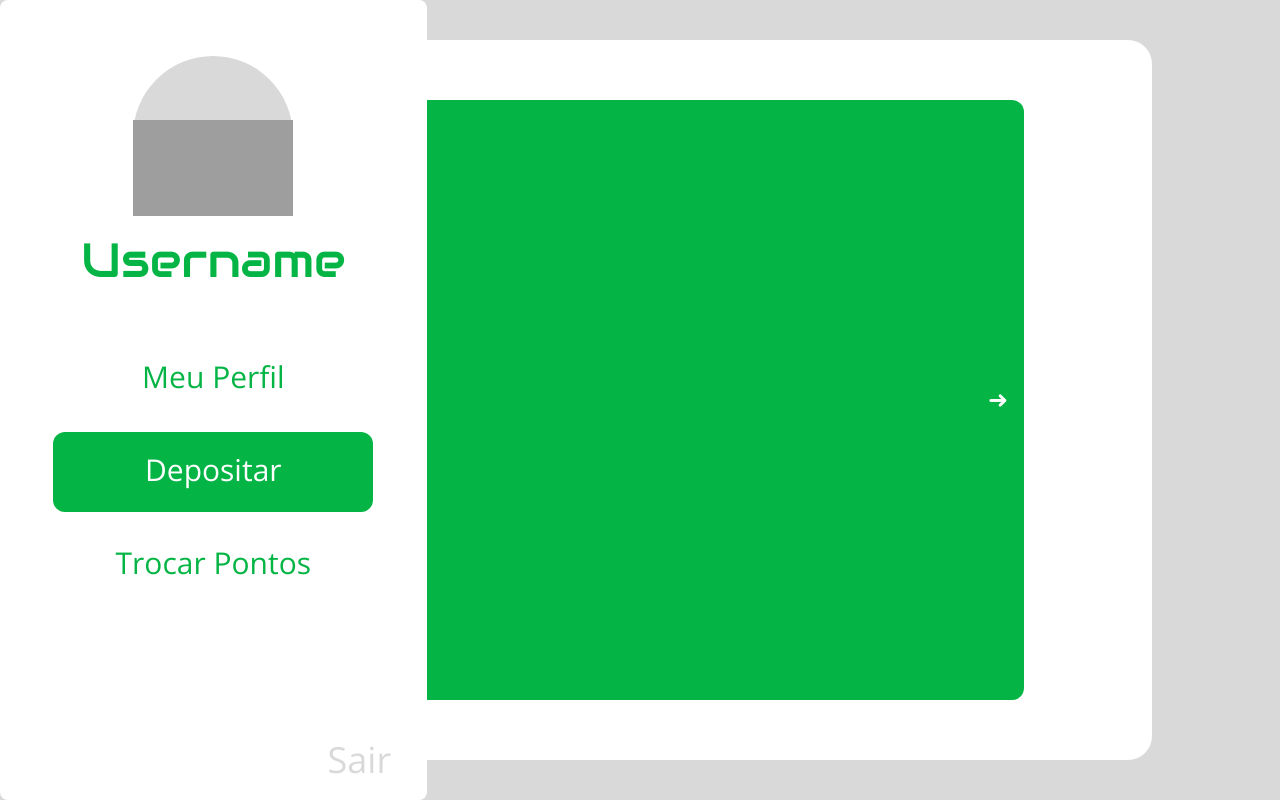
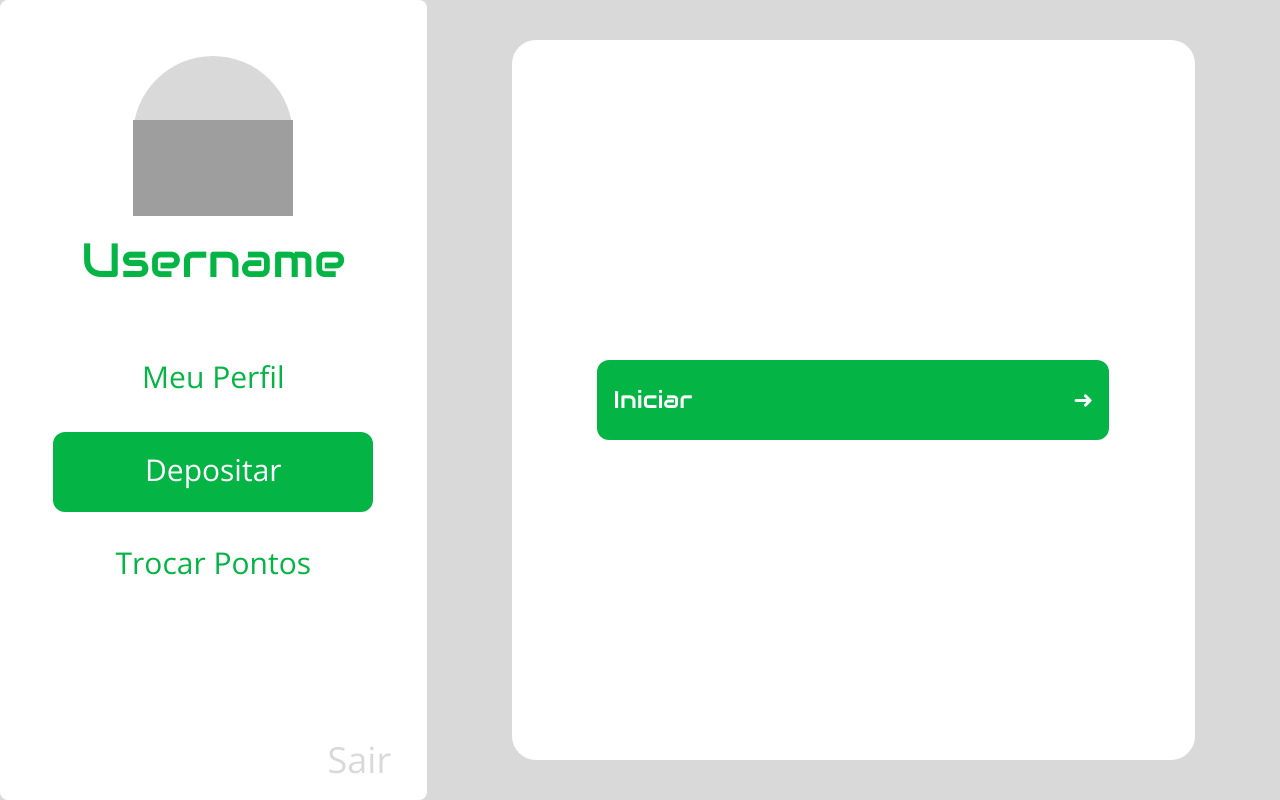
Before and after one commit to alejanicki/tcc-frontend, a Next.js app: page /deposit in a window 1280 px wide. Built offline with nearby package versions, Linux system fonts and the light colour scheme; grey boxes are pictures that could not be loaded.

Commit message:
feat: responsive style

```diff
--- a/src/app/deposit/components/start.tsx
+++ b/src/app/deposit/components/start.tsx
@@ -1,12 +1,20 @@
+"use client";
 import Button from "@/components/buton";
+import { useRef } from "react";
 
-export default function Start() {
+export default function Start(props: any) {
+  let display = useRef(props.display)
+
   return (
+    <div className="h-20 my-auto" onClick={() => {
+      props.setDisplay(1)
+    }}>
       <Button type="submit" color="fourth">
         <div className="flex w-full justify-between text-2xl px-2">
           <h1>Iniciar</h1>
           <h1>➜</h1>
         </div>
       </Button>
+    </div>
   );
 }
--- a/src/app/deposit/page.tsx
+++ b/src/app/deposit/page.tsx
@@ -14,7 +14,7 @@ export default function Deposit() {
     const pageDisplay = () => {
         switch (display) {
             case 0:
-                return (<Start/>)
+                return (<Start setDisplay={setDisplay}/>)
             case 1:
                 return (<Quantity />)
             case 2:
@@ -27,22 +27,20 @@ export default function Deposit() {
     }
 
   return (
-    <main className="bg-darkGrey-500 w-screen h-screen">
+    <main className="bg-darkGrey-500 w-screen h-screen lg:grid lg:grid-cols-3 lg:auto-cols-auto">
       <Menu />
-      <div className="flex w-4/5 h-full mx-auto">
+      <div className="flex w-4/5 h-full mx-auto lg:col-span-2">
         <div className="bg-white max-h-full w-full my-10 rounded-3xl flex flex-col justify-center">
           <div className=" w-3/4 h-5/6 m-auto flex flex-col justify-between">
             {pageDisplay()}
-            <div className={`w-full flex justify-end ${display == 0 ? "hidden" : ""}`}>
-              <div className="flex flex-row-reverse w-2/4 md:h-14 md:text-xl">
+            <div className={`w-full flex ${display != 3 ? "justify-end" : "justify-center" } ${display == 0 ? "hidden" : ""}`}>
+              <div className={`flex md:h-16 md:text-xl lg:text-3xl ${display != 3 ? "w-2/4 flex-row-reverse" : "flex-col mb-6 w-full md:mb-28"}`}>
                 <Button color="primary" onClick={() => {
                     setDisplay(display+1)
-                    console.log(display)
-                }}>Continuar</Button>
+                }}>{display != 3 ? "Continuar" : "Finalizar"}</Button>
                 <Button color="secondary" onClick={() => {
                     setDisplay(display-1)
-                    console.log(display)
-                }}>Voltar</Button>
+                }}>{display != 3 ? "Voltar" : "Depositar +"}</Button>
               </div>
             </div>
           </div>
```
Lines whose indentation alone changed are shown as unchanged.
